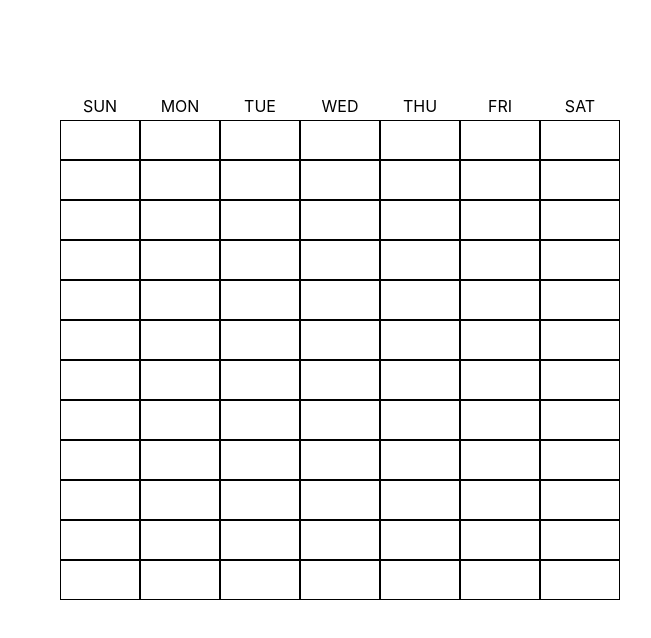
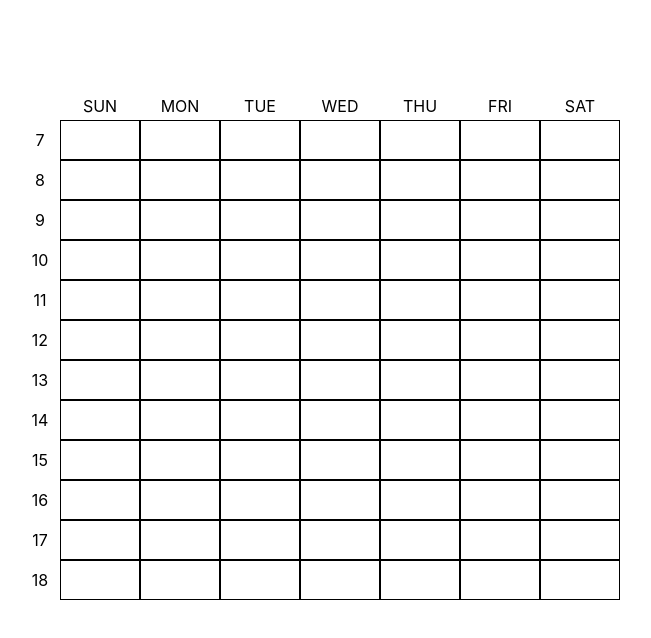
Before and after one commit to EmilyLow/event-scheduler, a React (Create React App) app: page / in a window 1280 px wide. Shown: the top 638 px of the page, without its empty margins (30-681 px from the left). Built offline with nearby package versions, Linux system fonts and the light colour scheme.

Commit message:
Added HourLabels

```diff
--- a/src/components/DayLabel.js
+++ b/src/components/DayLabel.js
@@ -63,7 +63,4 @@ const LabelBlock = styled.div`
 const StyledP = styled.p`
     text-align: center;
 
-
-
-
 `
--- a/src/components/HourLabel.js
+++ b/src/components/HourLabel.js
@@ -5,7 +5,7 @@ function HourLabel({hour, startTime}) {
 
     return(
         <LabelBlock hour={hour}>
-           <p>{hour + startTime}</p>
+           <StyledP>{hour + startTime}</StyledP>
         </LabelBlock>
     );
 }
@@ -24,7 +24,15 @@ const LabelBlock = styled.div`
     grid-row-start: ${(props) => props.hour *4 + 2};
     grid-row-end: span 4;
 
-    border: 1px solid grey;
+    // border: 1px solid grey;
+    display: flex;
+    justify-content: center;
+    align-items: center;
 
 
 `
+const StyledP = styled.p`
+    // text-align: center;
+    // margin: 5px 0;
+
+`
--- a/src/components/Schedule.js
+++ b/src/components/Schedule.js
@@ -42,7 +42,7 @@ function Schedule({settings}) {
             {/* <HourBar settings={settings}/> */}
             {hours}
             {dayLabels}
-            {/* {hourLabels} */}
+            {hourLabels}
 
         </ScheduleContainer>
     );
```
Also changed, not shown: src/components/Hour.js (line endings or trailing spaces).
